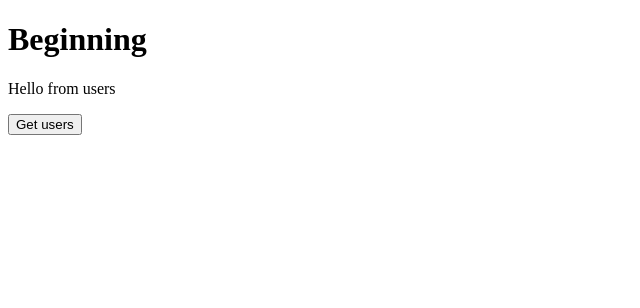
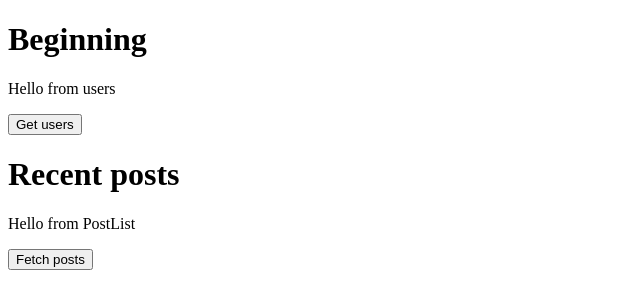
Before and after one commit to ellipsisMob/nomad, a React (Create React App) app in the folder client/: page / in a window 1280 px wide. Shown: the top 308 px of the page, without its empty margins (0-640 px from the left). Built offline with nearby package versions, Linux system fonts and the light colour scheme.

Commit message:
add posts component and endpoint

```diff
--- a/client/src/App.jsx
+++ b/client/src/App.jsx
@@ -1,12 +1,14 @@
 import React from 'react';
 import './App.css';
 import Users from './components/Users';
+import PostList from './components/PostList';
 
 function App() {
   return (
     <div className="App">
       <h1>Beginning</h1>
       <Users />
+      <PostList />
     </div>
   );
 }
--- /dev/null
+++ b/client/src/components/PostList.jsx
@@ -0,0 +1,19 @@
+import React from 'react';
+
+const PostList = () => {
+  const fetchPosts = () => {
+    fetch('http://localhost:8000/api/posts')
+      .then(res => res.json())
+      .then(data => console.log('fetched posts', data))
+  }
+
+  return (
+    <div className="container">
+      <h1>Recent posts</h1>
+      <p>Hello from PostList</p>
+      <button id="fetch" onClick={fetchPosts}>Fetch posts</button>
+    </div>
+  )
+}
+
+export default PostList;
--- a/client/src/components/Users.jsx
+++ b/client/src/components/Users.jsx
@@ -3,7 +3,7 @@ import React, { useState, useEffect } from 'react';
 // Users being fetched from firebase with the right url.
 function Users() {
   const fetchExpress = () => {
-    fetch('http://localhost:8000/data')
+    fetch('http://localhost:8000/api/users')
       .then(res => res.json())
       .then(data => console.log('from fetch', data))
   }
```
Also changed, not shown: 1 other file (tests, documents, lock files or other folders).
